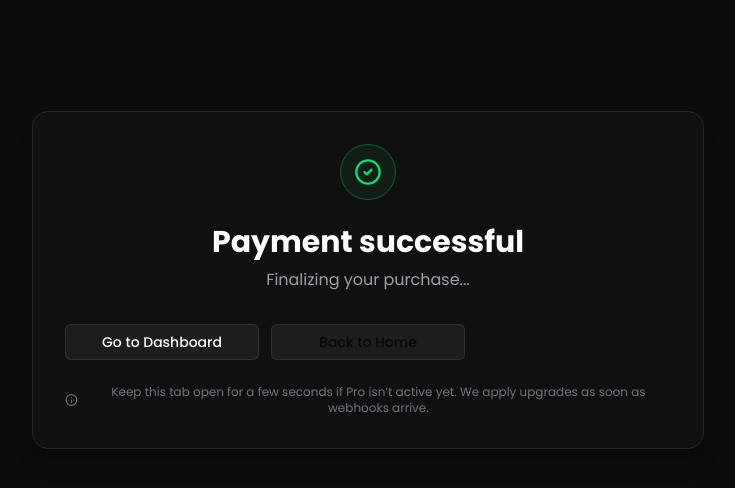
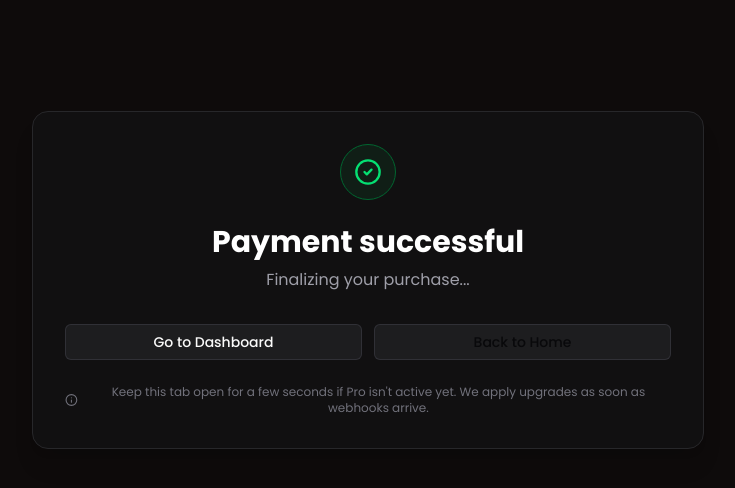
Before and after one commit to Avik-creator/formcraftAI, a Next.js app: page /success in a window 1280 px wide. Shown: the top 488 px of the page, without its empty margins (272-1007 px from the left). Built offline with nearby package versions, Linux system fonts and the light colour scheme; no server answers.

Commit message:
Added Polar Payment.

```diff
--- a/src/app/success/page.tsx
+++ b/src/app/success/page.tsx
@@ -1,11 +1,12 @@
 "use client";
 import { Button } from "@/components/ui/button";
 import { useRouter, useSearchParams } from "next/navigation";
-import { CheckCircle2, Info, ExternalLink } from "lucide-react";
+import { CheckCircle2, Info } from "lucide-react";
 import Link from "next/link";
 import { useBillingInfoQuery } from "@/data-fetching/client/billing";
+import { Suspense } from "react";
 
-export default function SuccessPage() {
+function SuccessContent() {
   const router = useRouter();
   const params = useSearchParams();
   const checkoutId = params.get("checkout_id") || params.get("checkoutId");
@@ -14,7 +15,6 @@ export default function SuccessPage() {
   const isPro = Boolean(billingInfo?.isPro);
 
   return (
-    <main className="min-h-[70vh] w-full flex items-center justify-center px-4">
     <div className="relative w-full max-w-2xl bg-zinc-900/40 border border-zinc-800 rounded-2xl shadow-xl p-8 text-center">
       <div className="mx-auto mb-6 h-14 w-14 rounded-full bg-green-900/20 flex items-center justify-center border border-green-800">
         <CheckCircle2 className="h-7 w-7 text-green-400" />
@@ -34,7 +34,7 @@ export default function SuccessPage() {
         </p>
       )}
 
-        <div className="grid gap-3 sm:grid-cols-3 mt-8">
+      <div className="grid gap-3 sm:grid-cols-2 mt-8">
         <Button
           className="w-full bg-zinc-800/60 hover:bg-zinc-700/60 border border-zinc-700/60"
           onClick={() => router.push("/dashboard")}
@@ -42,11 +42,8 @@ export default function SuccessPage() {
           Go to Dashboard
         </Button>
 
-
-
-
         <Link href="/">
-            <Button variant="ghost" className="w-full border border-zinc-700/60 hover:bg-zinc-800/50 bg-zinc-800/60 hover:bg-zinc-700/60">
+          <Button variant="ghost" className="w-full border border-zinc-700/60 bg-zinc-800/60 hover:bg-zinc-700/60">
             Back to Home
           </Button>
         </Link>
@@ -55,10 +52,27 @@ export default function SuccessPage() {
       <div className="mt-6 flex items-center justify-center gap-2 text-xs text-zinc-500">
         <Info className="h-3.5 w-3.5" />
         <span>
-            Keep this tab open for a few seconds if Pro isn’t active yet. We apply upgrades as soon as webhooks arrive.
+          Keep this tab open for a few seconds if Pro isn't active yet. We apply upgrades as soon as webhooks arrive.
         </span>
       </div>
     </div>
+  );
+}
+
+export default function SuccessPage() {
+  return (
+    <main className="min-h-[70vh] w-full flex items-center justify-center px-4">
+      <Suspense fallback={
+        <div className="relative w-full max-w-2xl bg-zinc-900/40 border border-zinc-800 rounded-2xl shadow-xl p-8 text-center">
+          <div className="mx-auto mb-6 h-14 w-14 rounded-full bg-green-900/20 flex items-center justify-center border border-green-800">
+            <CheckCircle2 className="h-7 w-7 text-green-400" />
+          </div>
+          <h1 className="text-3xl font-bold text-white">Payment successful</h1>
+          <p className="text-zinc-400 mt-2">Finalizing your purchase...</p>
+        </div>
+      }>
+        <SuccessContent />
+      </Suspense>
     </main>
   );
 }
```
Lines whose indentation alone changed are shown as unchanged.
